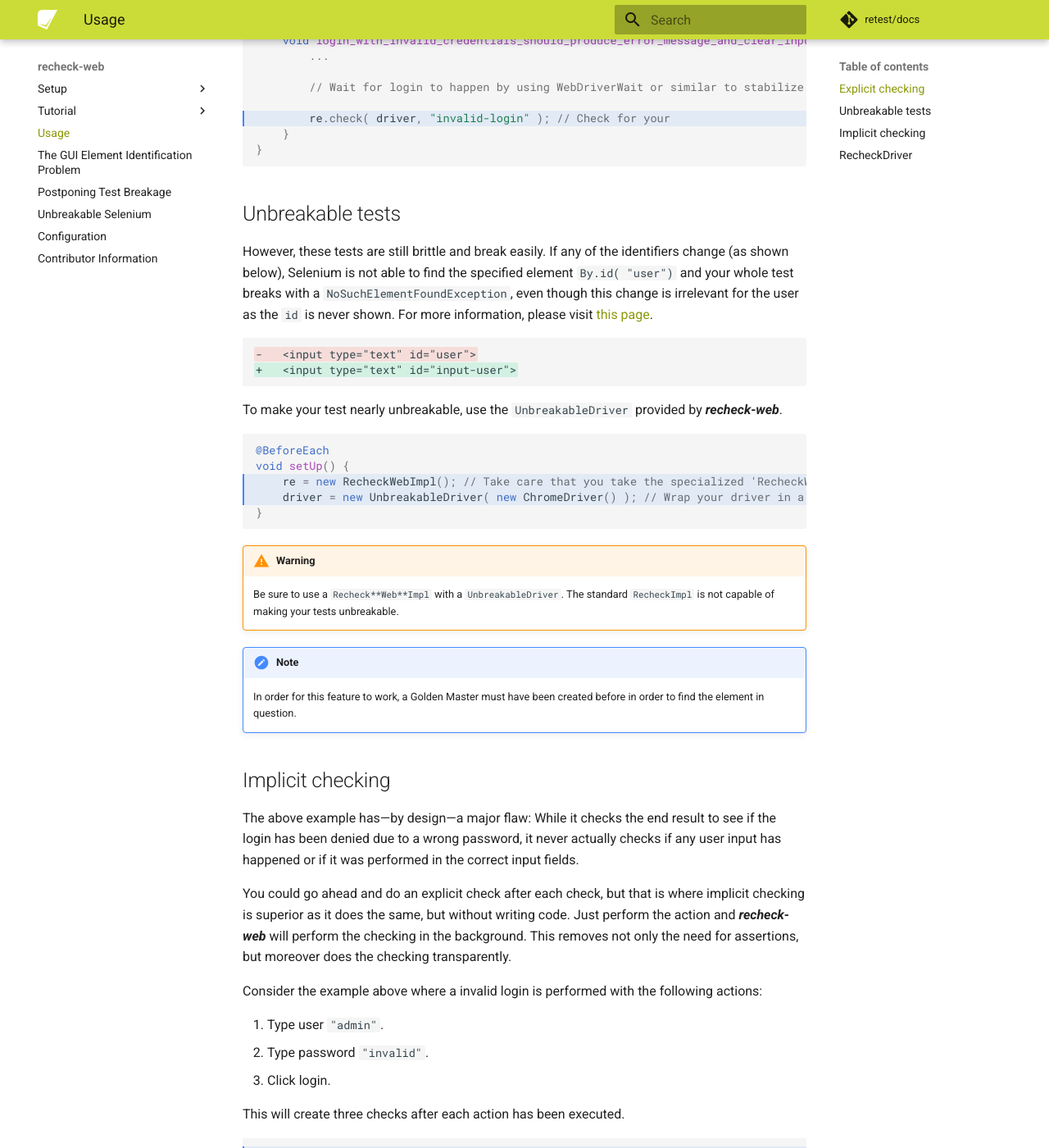
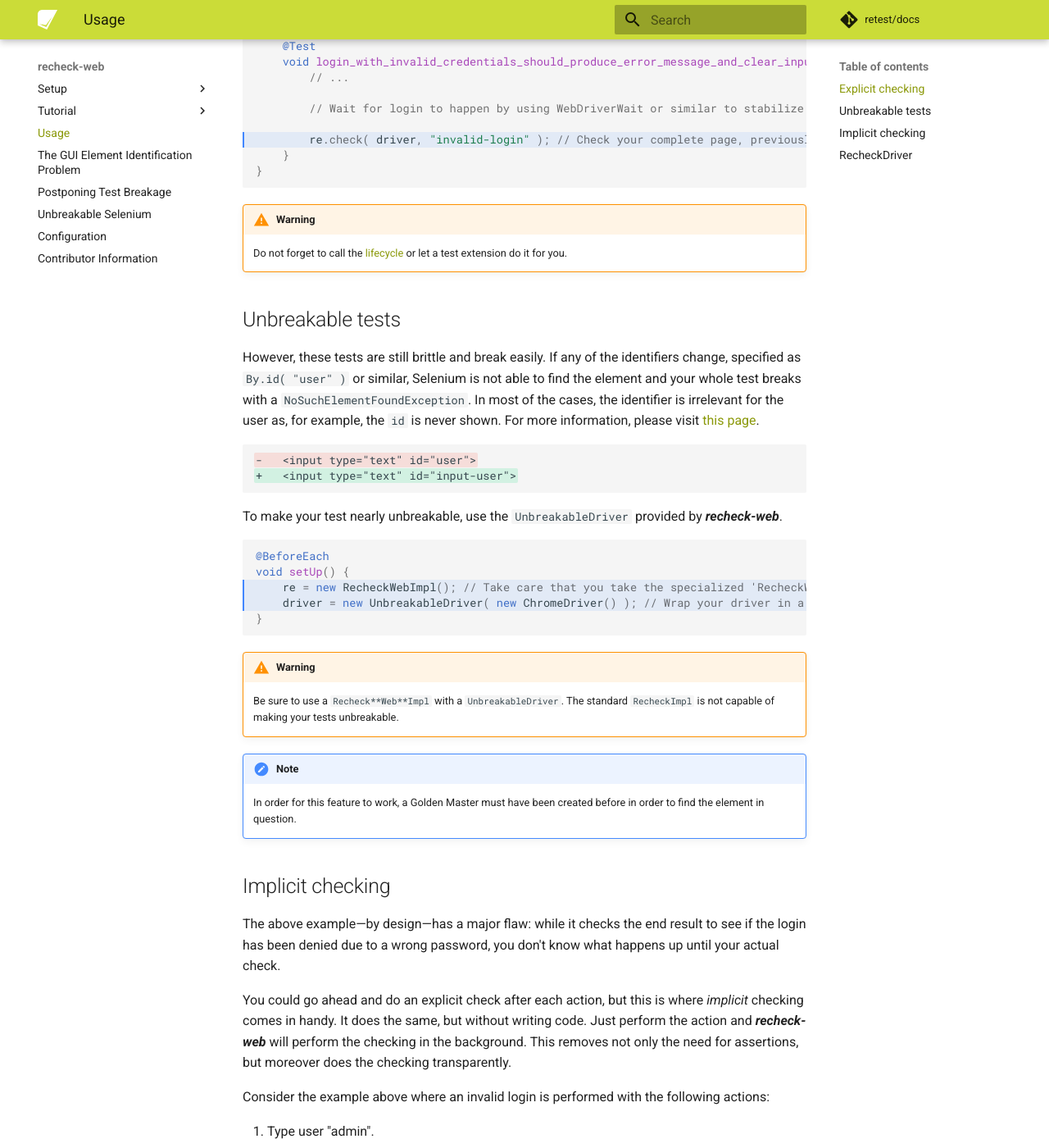
Before and after one commit to retest/docs, an MkDocs documentation site: the page built from docs/recheck-web/introduction/usage.md, in a window 1280 px wide and 1400 px high, scrolled down 2203 px. Shown: the whole window at 82% size. Built offline with MkDocs 1.6.1 and Material for MkDocs 9.7.7, drawn with Linux system fonts in a browser that asks for light colours; comment, search, counter and statistics services are not loaded; some of the changed text lies outside the part shown.

Commit message:
Improvements after review

````diff
--- a/docs/recheck-web/introduction/usage.md
+++ b/docs/recheck-web/introduction/usage.md
@@ -5,22 +5,22 @@
 1. WebDriver: *Check the complete page rendered by the browser*.
 
    ```java
-   WebDriver driver = ...
-   Recheck re = ...
+   WebDriver driver = // ...
+   Recheck re = // ...
 
-   ...
+   // ...
    re.check( driver, "complete-page" );
-   ...
+   // ...
    ```
 2. WebElement: *Check individual page sections with isolated elements*.
 
    ```java
-   WebDriver driver = ...
-   Recheck re = ...
+   WebDriver driver = // ...
+   Recheck re = // ...
 
-   ...
+   // ...
    re.check( driver.findElement( By.id( "#section" ) ), "individual-section" );
-   ...
+   // ...
    ```
 
 For a basic introduction on how ***recheck*** works, please visit the [Usage](../../recheck/introduction/usage.md) page.
@@ -29,9 +29,9 @@
 
 ## Explicit checking
 
-Migrating from your standard Selenium test, using explicit checking is the most straight forward way. Instead of the standard assertions, you explicitly call `Recheck#check` which then does the assertions for you.
+Migrating from your standard Selenium test, using explicit checking is the most straightforward way. Instead of the standard assertions, you explicitly call `Recheck#check` which then does the assertions for you.
 
-Consider the below standard Selenium test (using JUnit5). The test that tries to enter the login form and login to a web application using invalid credentials. As a result, the web application should produce an error message saying that an invalid password has been entered and as a result should clear the user and password fields.
+Consider the below standard Selenium test (using JUnit5). The test that tries to enter the login form and login to a web application using invalid credentials. The web application is supposed to produce an error message saying that an invalid password has been entered and as a result should clear the user and password fields.
 
 ```java
 class LoginTest {
@@ -58,21 +58,21 @@
 		final WebElement password = driver.findElement( By.id( "user" ) ); // Find the password input element
 		user.sendKeys( "invalid" ); // Type an invalid password
 
-		final WebElement login = driver.findElement( By.id( "login" )); // Find the login button
+		final WebElement login = driver.findElement( By.id( "login" ) ); // Find the login button
 		login.click(); // Press the button to initiate the login process
 
 		// Wait for login to happen by using WebDriverWait or similar to stabilize your page
 
-		final WebElement error = driver.findElement( By.id( "error" ) ); // Find the error text next to the login buttn
-		assertThat( error.getText() ).isEqualTo( "Invalid user or password!" ); // Check if the text says user
+		final WebElement error = driver.findElement( By.id( "error" ) ); // Find the error text next to the login button
+		assertEquals( "Invalid user or password!", error.getText() ); // Check if the text contains error message
 
-		assertThat( user.getAttribute("value") ).isEmpty(); // Check if the user has been cleared
-		assertThat( password.getAttribute( "value" ) ).isEmpty(); // Check if the password has been cleared
+		assertEquals( "", user.getAttribute( "value" ) ); // Check if the user has been cleared
+		assertEquals( "", password.getAttribute( "value" ) ); // Check if the password has been cleared
 	}
 }
 ```
 
-Transforming this test using ***recheck*** and the [***recheck-junit-jupiter-extension***](https://github.com/retest/recheck-junit-jupiter-extension) is fairly easy, following the basic [***recheck*** usage](../../recheck/introduction/usage.md). Just create and configure your `Recheck` instance and replace all your assertions with the `Recheck#check` method by passing in your `WebDriver` and naming the check respectively.
+Transforming this test using ***recheck*** and the [***recheck-junit-jupiter-extension***](https://github.com/retest/recheck-junit-jupiter-extension) is fairly easy, following the basic [***recheck*** usage](../../recheck/introduction/usage.md). Just create and configure your `Recheck` instance and replace all your assertions with the `Recheck#check` method by passing in your `WebDriver` and naming the check respectively. For the most deterministic results, ensure that your website is as stable as possible, before doing your checks.
 
 ```java hl_lines="1 4 9 24"
 @ExtendWith( RecheckExtension.class ) // Add the extension that will perform the lifecycle
@@ -94,18 +94,21 @@
 
 	@Test
 	void login_with_invalid_credentials_should_produce_error_message_and_clear_inputs() throws Exception {
-		...
+		// ...
 
 		// Wait for login to happen by using WebDriverWait or similar to stabilize your page
 
-		re.check( driver, "invalid-login" ); // Check for your
+		re.check( driver, "invalid-login" ); // Check your complete page, previously done by assertions
 	}
 }
 ```
 
+!!! warning
+	Do not forget to call the [lifecycle](../../recheck/introduction/usage.md) or let a test extension do it for you.
+
 ## Unbreakable tests
 
-However, these tests are still brittle and break easily. If any of the identifiers change (as shown below), Selenium is not able to find the specified element `By.id( "user")` and your whole test breaks with a `NoSuchElementFoundException`, even though this change is irrelevant for the user as the `id` is never shown. For more information, please visit [this page](../postpone-test-breakage.md).
+However, these tests are still brittle and break easily. If any of the identifiers change, specified as `By.id( "user" )` or similar, Selenium is not able to find the element and your whole test breaks with a `NoSuchElementFoundException`. In most of the cases, the identifier is irrelevant for the user as, for example, the `id` is never shown. For more information, please visit [this page](../postpone-test-breakage.md).
 
 ```diff
 -   <input type="text" id="user">
@@ -118,7 +121,7 @@
 @BeforeEach
 void setUp() {
 	re = new RecheckWebImpl(); // Take care that you take the specialized 'RecheckWebImpl'
-	driver = new UnbreakableDriver( new ChromeDriver() ); // Wrap your driver in a 'UnbreakableDriver' to enable nearly unbreakable tests
+	driver = new UnbreakableDriver( new ChromeDriver() ); // Wrap your driver in a UnbreakableDriver to enable nearly unbreakable tests
 }
 ```
 
@@ -130,14 +133,14 @@
 
 ## Implicit checking
 
-The above example has&mdash;by design&mdash;a major flaw: While it checks the end result to see if the login has been denied due to a wrong password, it never actually checks if any user input has happened or if it was performed in the correct input fields.
+The above example&mdash;by design&mdash;has a major flaw: while it checks the end result to see if the login has been denied due to a wrong password, you don't know what happens up until your actual check.
 
-You could go ahead and do an explicit check after each check, but that is where implicit checking is superior as it does the same, but without writing code. Just perform the action and ***recheck-web*** will perform the checking in the background. This removes not only the need for assertions, but moreover does the checking transparently.
+You could go ahead and do an explicit check after each action, but this is where *implicit* checking comes in handy. It does the same, but without writing code. Just perform the action and ***recheck-web*** will perform the checking in the background. This removes not only the need for assertions, but moreover does the checking transparently.
 
-Consider the example above where a invalid login is performed with the following actions:
+Consider the example above where an invalid login is performed with the following actions:
 
-1. Type user `"admin"`.
-2. Type password `"invalid"`.
+1. Type user "admin".
+2. Type password "invalid".
 3. Click login.
 
 This will create three checks after each action has been executed.
@@ -150,7 +153,7 @@
 
 	@BeforeEach
 	void setUp() {
-		driver = new AutocheckingRecheckDriver( new ChromeDriver() ); // Wrap your driver in a 'AutocheckingRecheckDriver' to enable implicit checking
+		driver = new AutocheckingRecheckDriver( new ChromeDriver() ); // Wrap your driver in a AutocheckingRecheckDriver to enable implicit checking
 	}
 
 	@AfterEach
@@ -175,18 +178,18 @@
 ```
 
 !!! warning
-	Do not forget to call the lifecycle or let a test extension do it for you.
+	Do not forget to call the [lifecycle](../../recheck/introduction/usage.md) or let a test extension do it for you. For that, you may need to change the field `driver` to the respective wrapped driver.
 
 !!! warning
-	Do not mix implicit and explicit checking, as this will produce unexpected results. Thus be sure to remove the `Recheck` instance from your test code.
+	Do not mix implicit and explicit checking as this will produce unexpected results. Thus be sure to remove the `Recheck` instance from your test code.
 
 ## RecheckDriver
 
 `RecheckDriver` combines all the above mentioned ***recheck-web*** features:
 
-1. No assertions
-2. Unbreakable tests
-3. Implicit checking
+1. No assertions.
+2. Unbreakable tests.
+3. Implicit checking.
 
 Use this class if you automatically want to incorporate new features without changing your existing test class.
 
@@ -198,7 +201,7 @@
 
 	@BeforeEach
 	void setUp() {
-		driver = new RecheckDriver( new ChromeDriver() ); // Wrap your driver in a 'RecheckDriver' to enable all recheck-web features
+		driver = new RecheckDriver( new ChromeDriver() ); // Wrap your driver in a RecheckDriver to enable all recheck-web features
 	}
 
 	@AfterEach
@@ -223,7 +226,11 @@
 ```
 
 !!! warning
-	Do not forget to call the lifecycle or let a test extension do it for you.
+	Do not forget to call the [lifecycle](../../recheck/introduction/usage.md) or let a test extension do it for you. For that, you may need to change the field `driver` to the respective wrapped driver.
+
+!!! warning
+	Do not mix implicit and explicit checking as this will produce unexpected results. Thus be sure to remove the `Recheck` instance from your test code.
+
 
 To summarize:
 
````
